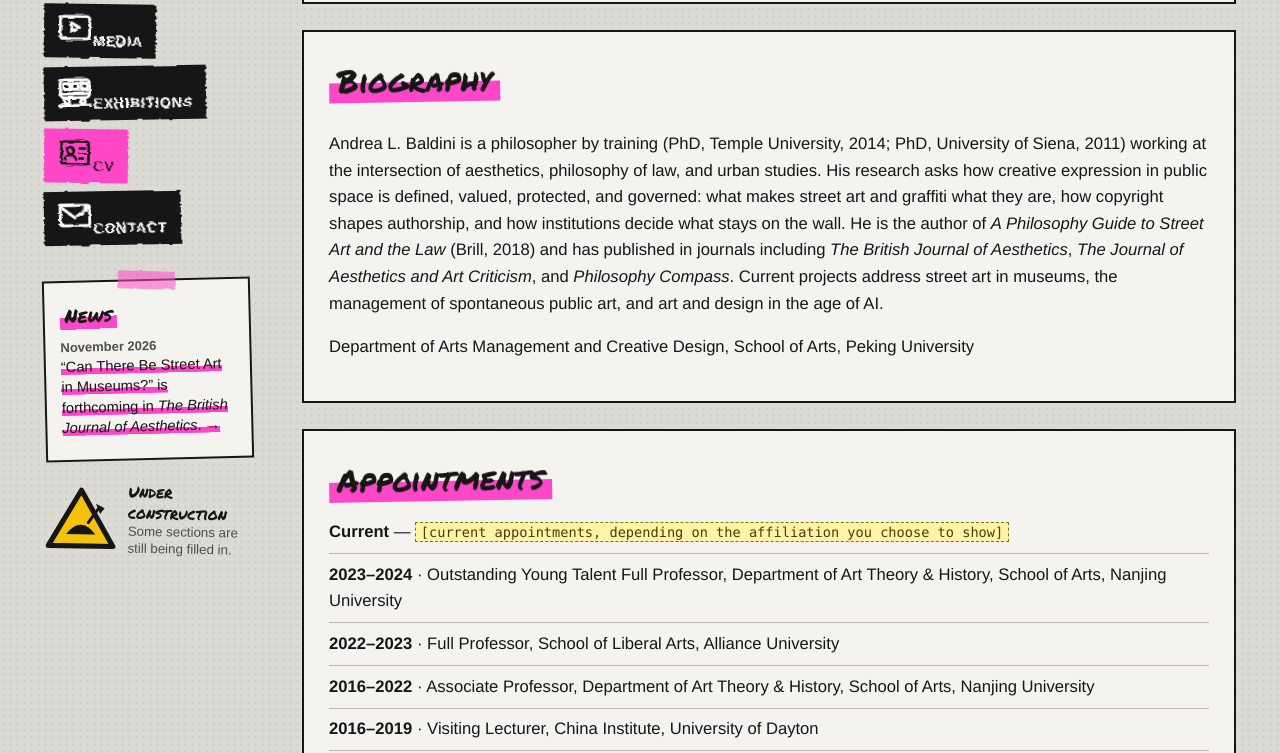
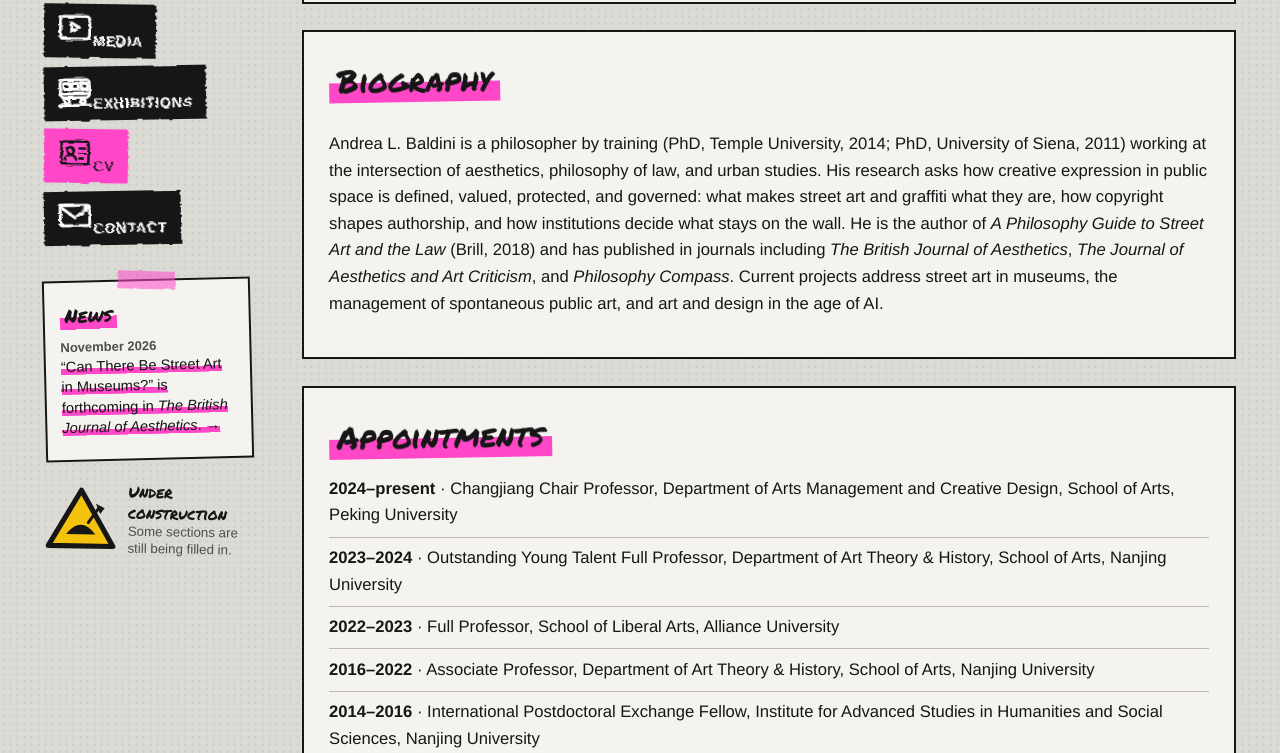
Before and after one commit to andrealbaldini/andrealbaldini.github.io, a plain HTML site: page cv.html in a window 1280 px wide. Shown: the part 204-957 px from the top of the page. Drawn offline with Linux system fonts and the light colour scheme.

Commit message:
Add files via upload

```diff
--- a/cv.html
+++ b/cv.html
@@ -37,17 +37,15 @@
 <section class="card" aria-labelledby="bio">
 <h2 id="bio" class="hand">Biography</h2>
 <p>Andrea L. Baldini is a philosopher by training (PhD, Temple University, 2014; PhD, University of Siena, 2011) working at the intersection of aesthetics, philosophy of law, and urban studies. His research asks how creative expression in public space is defined, valued, protected, and governed: what makes street art and graffiti what they are, how copyright shapes authorship, and how institutions decide what stays on the wall. He is the author of <em>A Philosophy Guide to Street Art and the Law</em> (Brill, 2018) and has published in journals including <em>The British Journal of Aesthetics</em>, <em>The Journal of Aesthetics and Art Criticism</em>, and <em>Philosophy Compass</em>. Current projects address street art in museums, the management of spontaneous public art, and art and design in the age of AI.</p>
-<p>Department of Arts Management and Creative Design, School of Arts, Peking University</p>
 </section>
 
 <section class="card" aria-labelledby="appts">
 <h2 id="appts" class="hand">Appointments</h2>
 <ul class="plain">
-<li><strong>Current</strong> — <span class="placeholder">[current appointments, depending on the affiliation you choose to show]</span></li>
+<li><strong>2024–present</strong> · Changjiang Chair Professor, Department of Arts Management and Creative Design, School of Arts, Peking University</li>
 <li><strong>2023–2024</strong> · Outstanding Young Talent Full Professor, Department of Art Theory &amp; History, School of Arts, Nanjing University</li>
 <li><strong>2022–2023</strong> · Full Professor, School of Liberal Arts, Alliance University</li>
 <li><strong>2016–2022</strong> · Associate Professor, Department of Art Theory &amp; History, School of Arts, Nanjing University</li>
-<li><strong>2016–2019</strong> · Visiting Lecturer, China Institute, University of Dayton</li>
 <li><strong>2014–2016</strong> · International Postdoctoral Exchange Fellow, Institute for Advanced Studies in Humanities and Social Sciences, Nanjing University</li>
 </ul>
 </section>
@@ -74,9 +72,11 @@
 <footer>
 <p>© 2026 Andrea L. Baldini · <a href="mailto:andrea.baldini@fulbrightmail.org">andrea.baldini@fulbrightmail.org</a></p>
 <p>Personal academic website, not affiliated with any publisher or platform. Papers are shared here only where the publisher’s policy allows.</p>
+<p>Visits are counted anonymously with <a href="https://www.goatcounter.com">GoatCounter</a>: no cookies, no personal data.</p>
 </footer>
 </div>
 </div>
 </div>
+<script data-goatcounter="https://andrealbaldini.goatcounter.com/count" async src="//gc.zgo.at/count.js"></script>
 </body>
 </html>
```
Also changed, not shown: 404.html (+2 -0 lines), contact.html (+2 -0 lines), exhibitions.html (+2 -0 lines), index.html (+2 -0 lines), media.html (+2 -0 lines), publications.html (+2 -0 lines), talks.html (+2 -0 lines).
